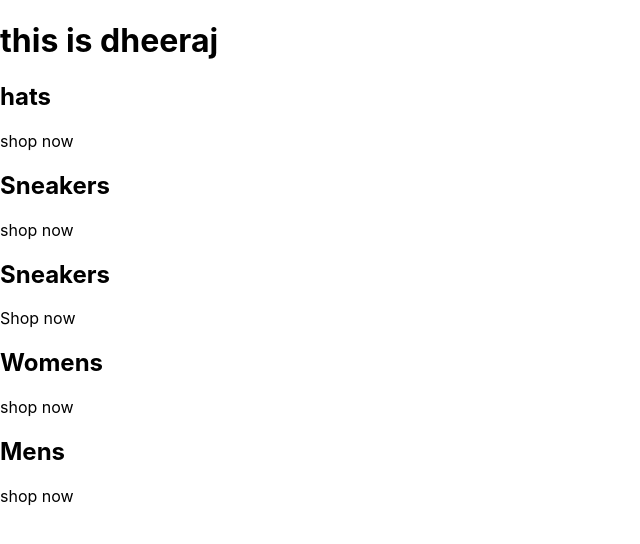
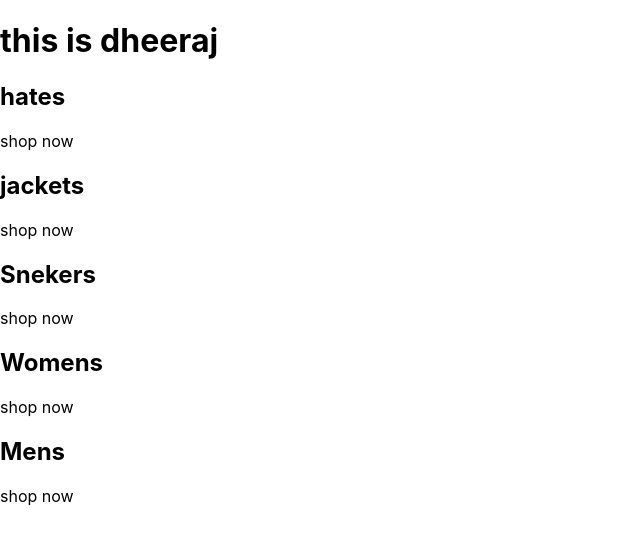
Before and after one commit to dheerajq/e-commerce-lesson-by-lessons, a React (Create React App) app: page / in a window 1280 px wide. Shown: the top 544 px of the page, without its empty margins (0-640 px from the left). Built offline with nearby package versions, Linux system fonts and the light colour scheme.

Commit message:
adding h2 and paragraph using the array.map function

```diff
--- a/src/App.js
+++ b/src/App.js
@@ -1,37 +1,37 @@
+const categories = [
+  {
+    title: "hates",
+    id: "1",
+  },
+  {
+    title: "jackets",
+    id: "1",
+  },
+  {
+    title: "Snekers",
+    id: "3",
+  },
+  {
+    title: "Womens",
+    id: "4",
+  },
+  {
+    title: "Mens",
+    id: "5",
+  },
+];
 const App = () => {
   return (
     <div className="main-container">
       <h1>this is dheeraj</h1>
-      <div className="category-container">
-        <div className="text-container">
-          <h2>hats</h2>
-          <p>shop now</p>
+      {categories.map(({ title }) => (
+        <div className="category-container">
+          <div className="text-container">
+            <h2>{title}</h2>
+            <p>shop now</p>
+          </div>
         </div>
-      </div>{" "}
-      <div className="category-container">
-        <div className="text-container">
-          <h2>Sneakers</h2>
-          <p>shop now</p>
-        </div>
-      </div>
-      <div className="category-container">
-        <div className="text-container">
-          <h2>Sneakers</h2>
-          <p>Shop now</p>
-        </div>
-      </div>
-      <div className="category-container">
-        <div className="text-container">
-          <h2>Womens</h2>
-          <p>shop now</p>
-        </div>
-      </div>{" "}
-      <div className="category-container">
-        <div className="text-container">
-          <h2>Mens</h2>
-          <p>shop now</p>
-        </div>
-      </div>
+      ))}
     </div>
   );
 };
```
